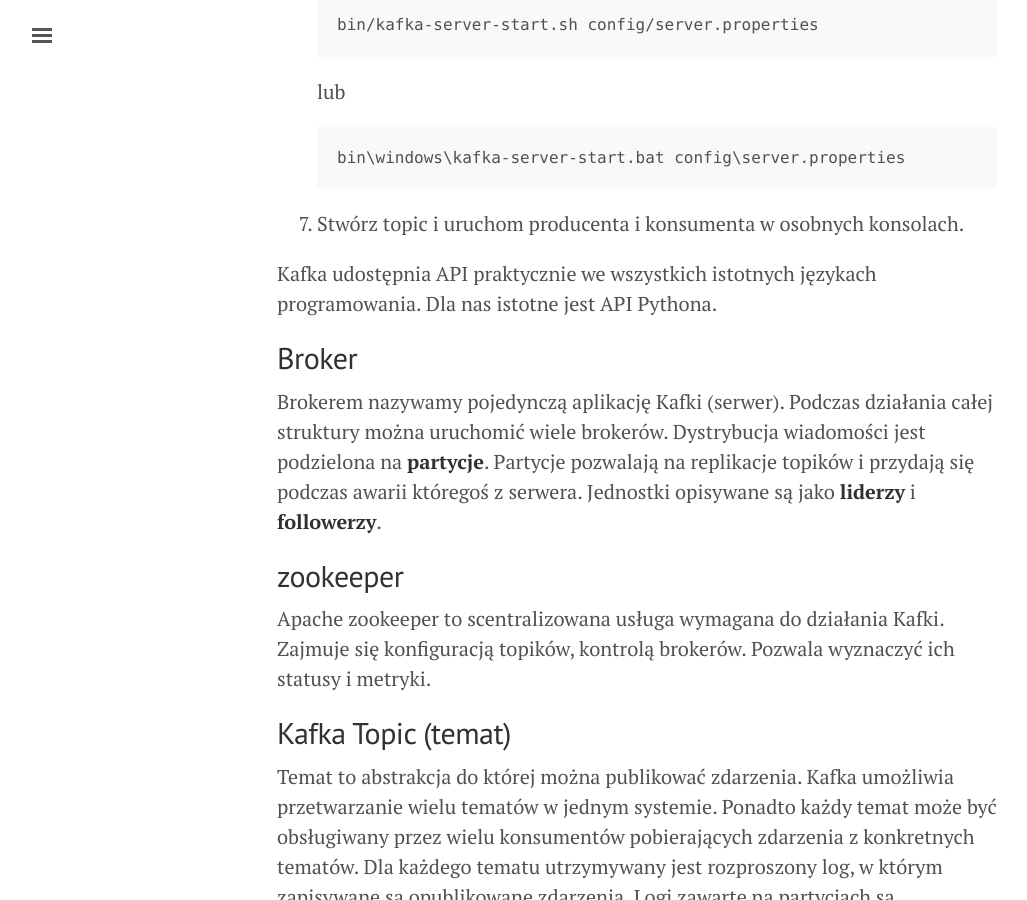
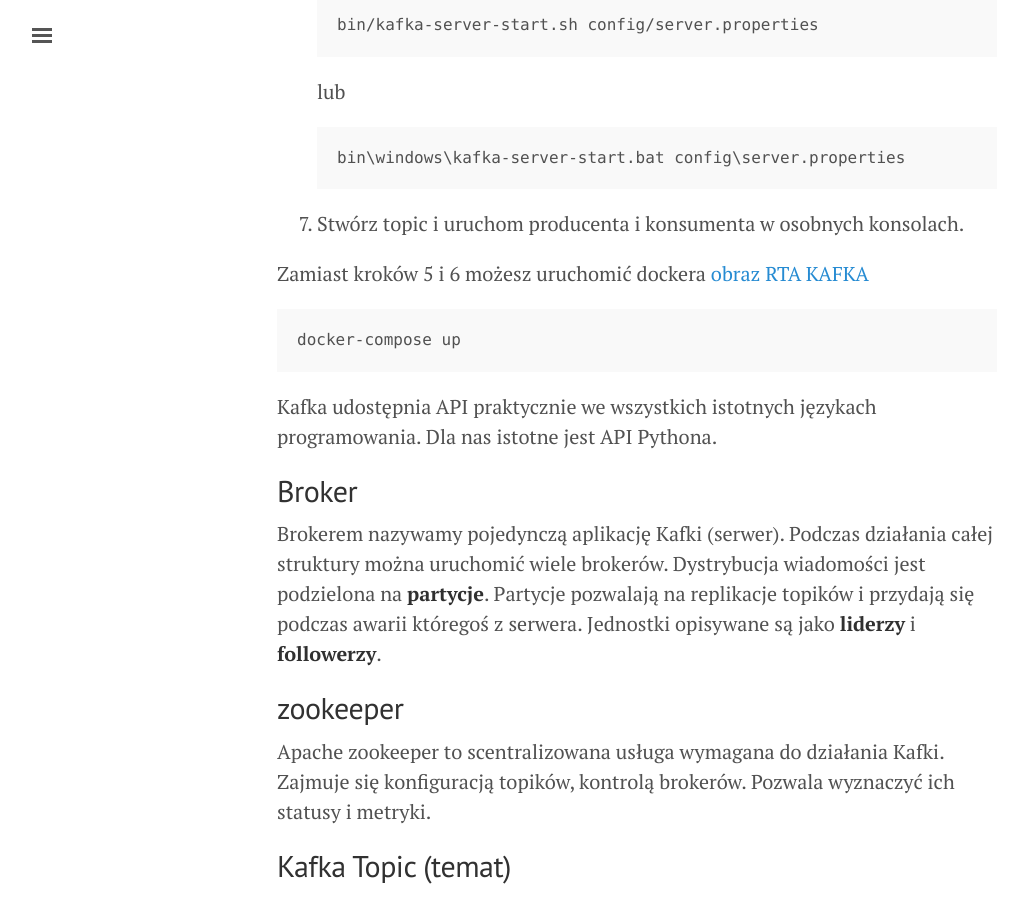
Before and after one commit to sebkaz-teaching/RealTime, a Jekyll site: the page built from cw5D.md, in a window 1280 px wide and 900 px high, scrolled down 2367 px. Shown: the whole window, without its empty margins (3-1030 px from the left). Built offline with Jekyll 4.4.1, drawn with Linux system fonts in a browser that asks for light colours; a script that is not in the unit is left out.

Commit message:
Update cw5D.md

````diff
--- a/cw5D.md
+++ b/cw5D.md
@@ -57,6 +57,14 @@
 ```
 7. Stwórz topic i uruchom producenta i konsumenta w osobnych konsolach.
 
+Zamiast kroków 5 i 6 możesz uruchomić dockera
+[obraz RTA KAFKA](https://github.com/sebkaz/docker-kafka-rta)
+
+```{bash}
+docker-compose up
+```
+
+
 
 Kafka udostępnia API praktycznie we wszystkich istotnych językach programowania. Dla nas istotne jest API Pythona.
 
````
